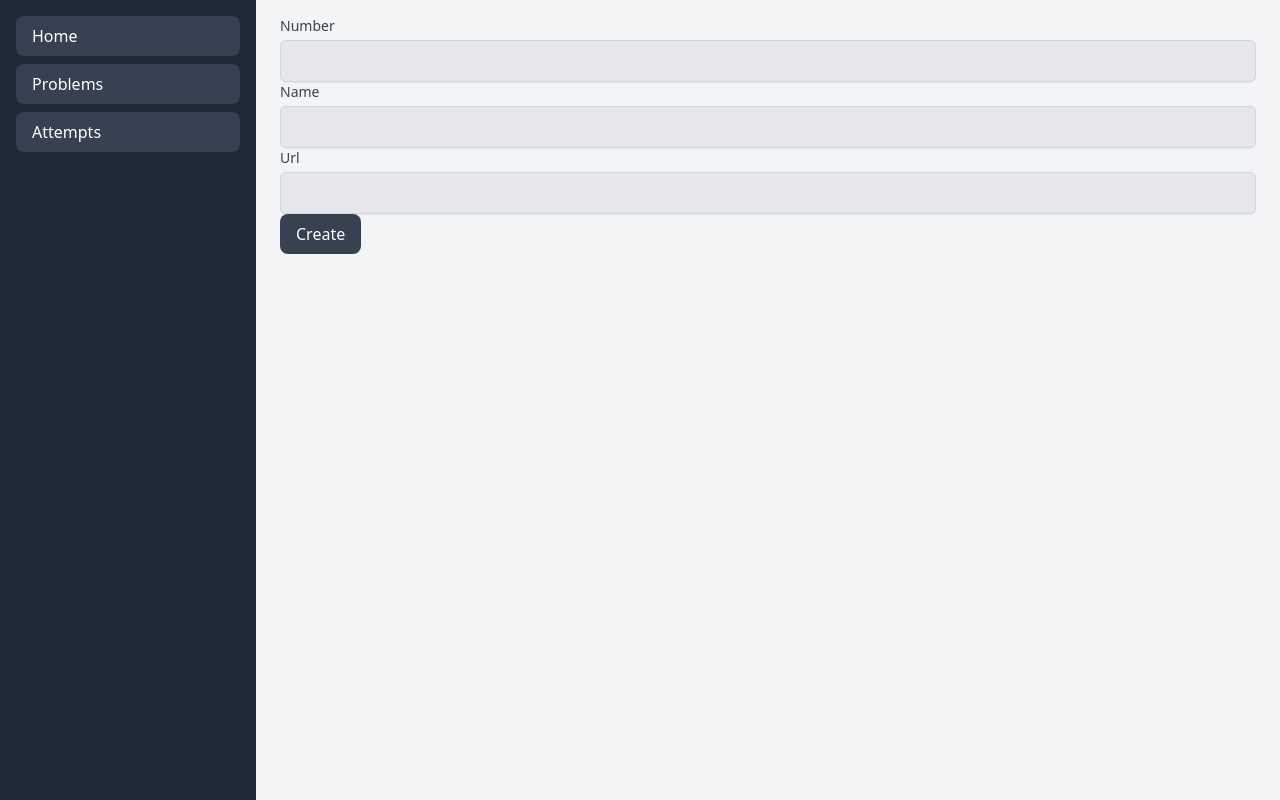
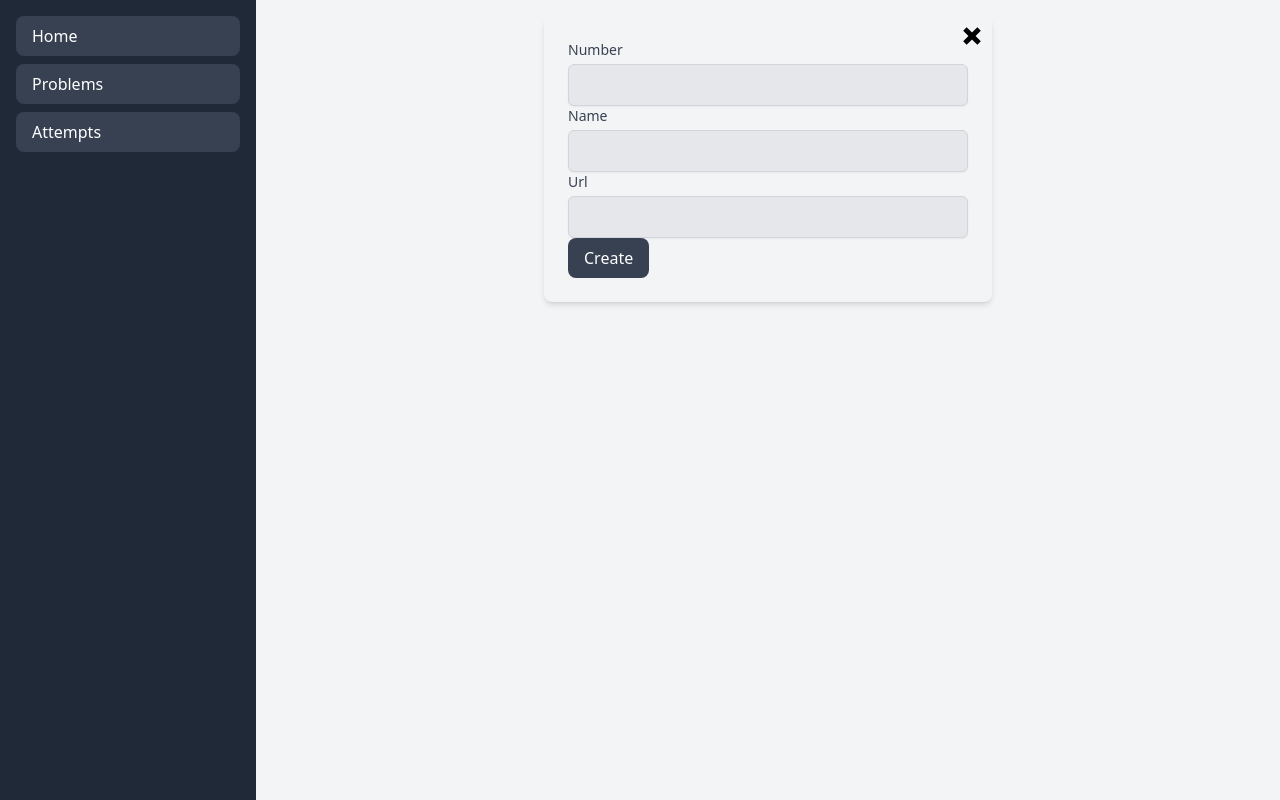
Before and after one commit to lotsOfSnow/lc-tracker, a SvelteKit app in the folder frontend/: page /problems/new in a window 1280 px wide. Built offline with nearby package versions, Linux system fonts and the light colour scheme.

Commit message:
Make form nicer

```diff
--- a/frontend/src/app.html
+++ b/frontend/src/app.html
@@ -7,6 +7,8 @@
   %sveltekit.head%
 </head>
 <body data-sveltekit-preload-data="hover">
-%sveltekit.body%
+<div style="display: contents">
+  %sveltekit.body%
+</div>
 </body>
 </html>
--- /dev/null
+++ b/frontend/src/lib/components/FormCloseButton.svelte
@@ -0,0 +1,35 @@
+<script lang="ts">
+  export let to: string;
+</script>
+
+<a href={to} class="close hover:scale-125 transition duration-100 ease-in-out" tabindex="0"
+   role="button">close</a>
+
+<style>
+    .close {
+        position: absolute;
+        top: 0;
+        right: 0;
+        display: block;
+        width: 40px;
+        height: 40px;
+        font-size: 0;
+    }
+
+    .close:before,
+    .close:after {
+        position: absolute;
+        top: 50%;
+        left: 50%;
+        width: 5px;
+        height: 20px;
+        background-color: black;
+        transform: rotate(45deg) translate(-50%, -50%);
+        transform-origin: top left;
+        content: '';
+    }
+
+    .close:after {
+        transform: rotate(-45deg) translate(-50%, -50%);
+    }
+</style>
--- a/frontend/src/routes/problems/new/+page.svelte
+++ b/frontend/src/routes/problems/new/+page.svelte
@@ -3,10 +3,14 @@
   import Input from '$lib/components/Input.svelte';
   import Label from '$lib/components/Label.svelte';
   import Button from '$lib/components/Button.svelte';
+  import FormCloseButton from '$lib/components/FormCloseButton.svelte';
+  import { AppRoute } from '$lib/routes';
 
   export let form;
 </script>
 
+<div class="bg-gray-100 p-6 w-full max-w-md mx-auto rounded-lg shadow-md relative">
+  <FormCloseButton to={AppRoute.PROBLEMS} />
   <form method="POST" on:submit|preventDefault use:enhance>
     <div>
       <Label for="number">Number</Label>
@@ -35,3 +39,4 @@
       </ul>
     </div>
   {/if}
+</div>
```
Lines whose indentation alone changed are shown as unchanged.
